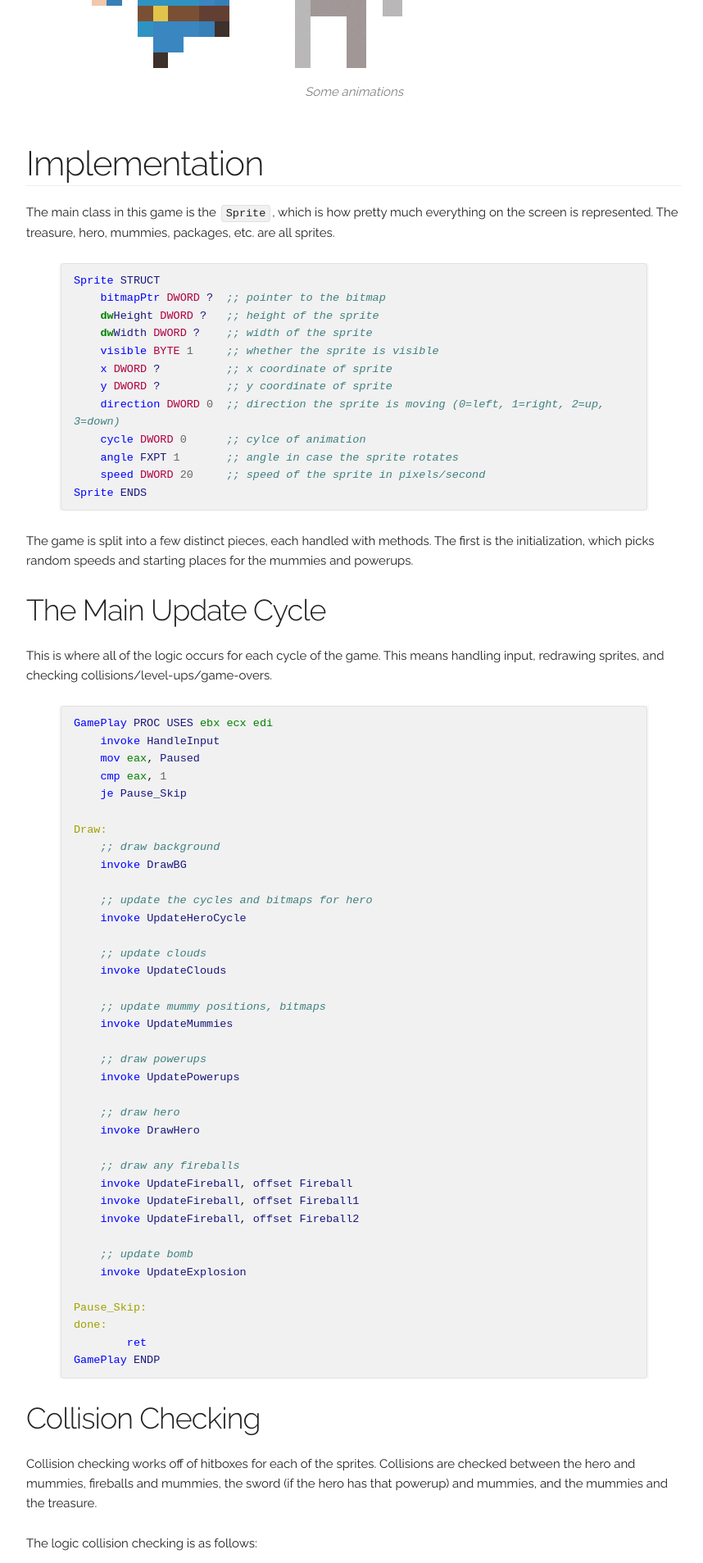
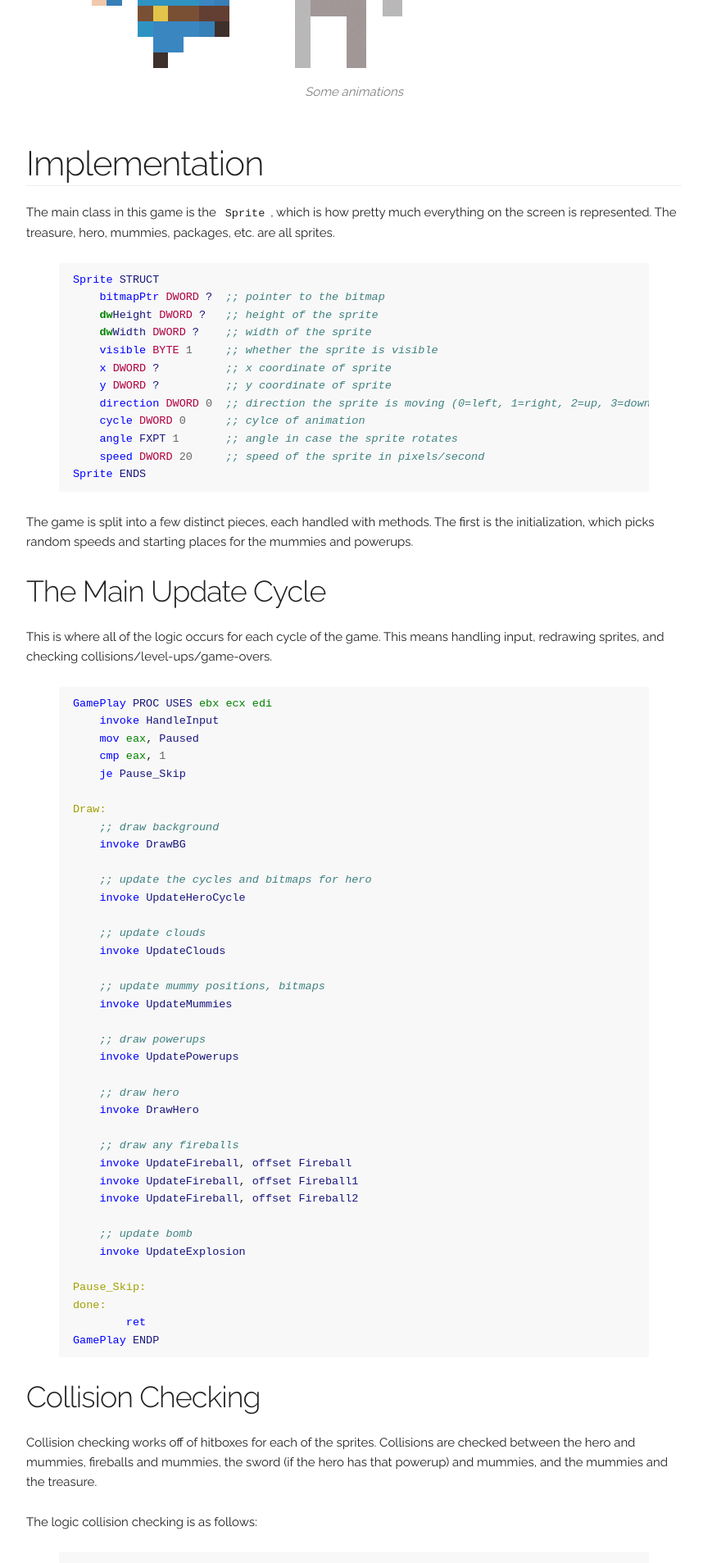
Before and after one commit to anderoonies/anderoonies.github.io, a Jekyll site: the page built from _projects/mummyproof.md, in a window 1280 px wide. Shown: the part 1949-3856 px from the top of the page at 82% size, without its empty margins (208-1066 px from the left). Built offline with Jekyll 4.4.1, drawn with Linux system fonts in a browser that asks for light colours; nearby versions of some CDN libraries.

Commit message:
change code blocks

```diff
--- a/css/skeleton.css
+++ b/css/skeleton.css
@@ -307,18 +307,18 @@ li {
 /* Code
 –––––––––––––––––––––––––––––––––––––––––––––––––– */
 pre {
-  /*white-space: pre-wrap;*/
 }
 code {
+  white-space: pre;
   padding: .2rem .5rem;
   margin: 0 .2rem;
   font-size: 90%;
-  background: #F1F1F1;
-  border: 1px solid #E1E1E1;
   border-radius: 4px; }
 pre > code {
   display: block;
   padding: 1rem 1.5rem;
+}
+code > span {
 }
 
 
```
